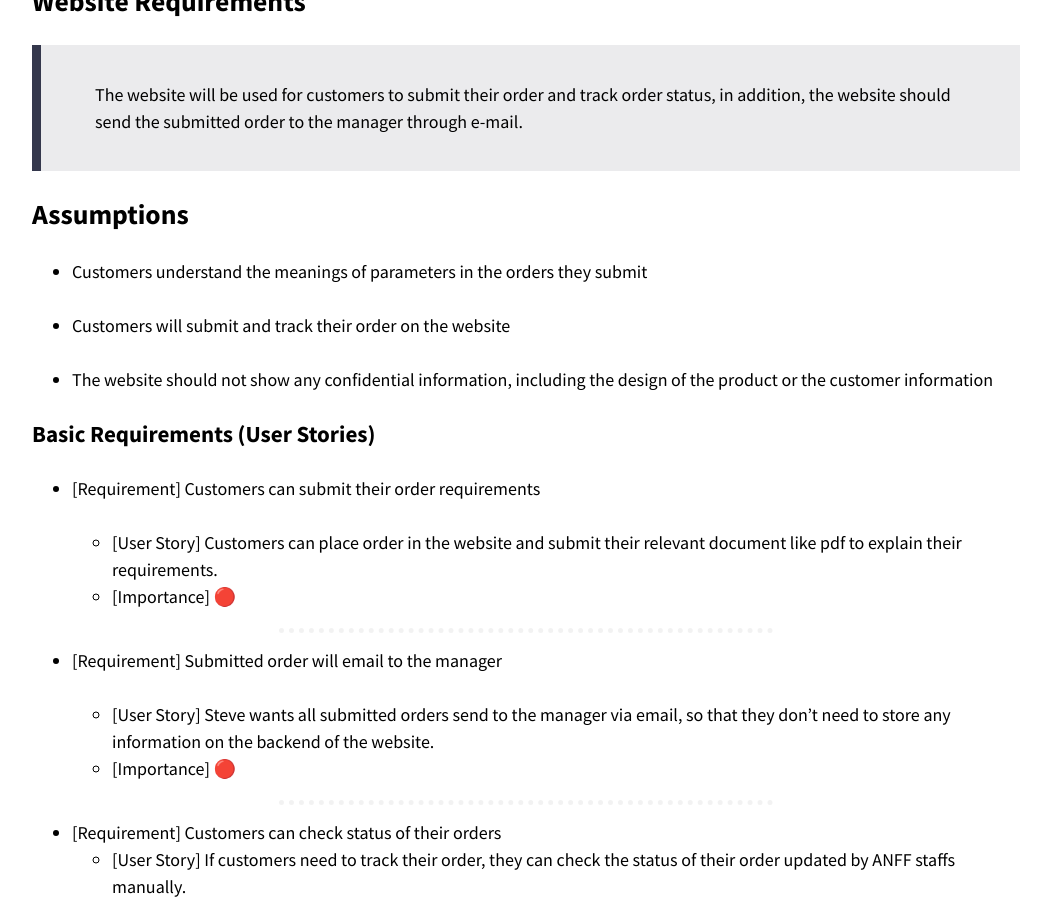
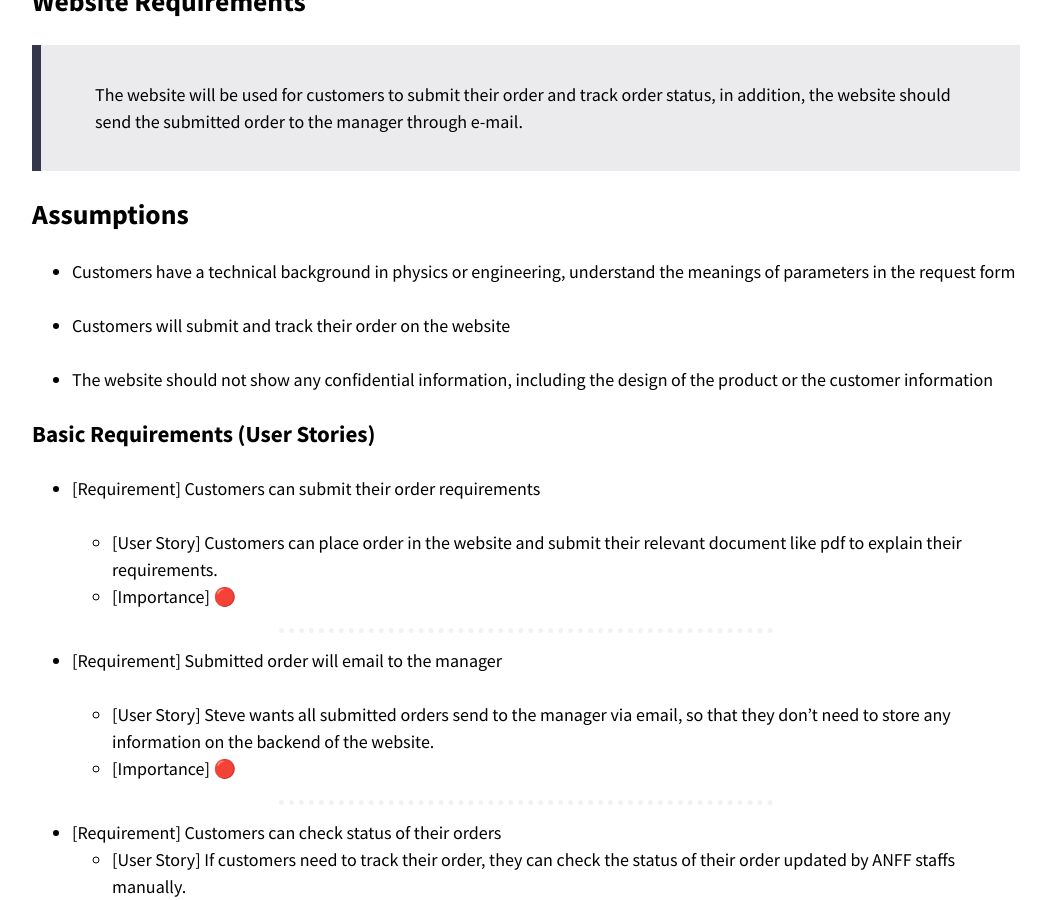
Before and after one commit to optofab/optofab.github.io, a Jekyll site: the page built from project-requirements.md, in a window 1280 px wide and 900 px high, scrolled down 1927 px. Shown: the whole window, without its empty margins (114-1165 px from the left). Built offline with Jekyll 4.4.1, drawn with Linux system fonts in a browser that asks for light colours; nearby versions of some CDN libraries; emoji names are drawn with the system emoji font.

Commit message:
Update project-requirements.md

```diff
--- a/project-requirements.md
+++ b/project-requirements.md
@@ -71,7 +71,7 @@ MySQL | - Database |
 
 ## Assumptions
 
-- Customers understand the meanings of parameters in the orders they submit
+- Customers have a technical background in physics or engineering, understand the meanings of parameters in the request form
 
 - Customers will submit and track their order on the website
 
```
